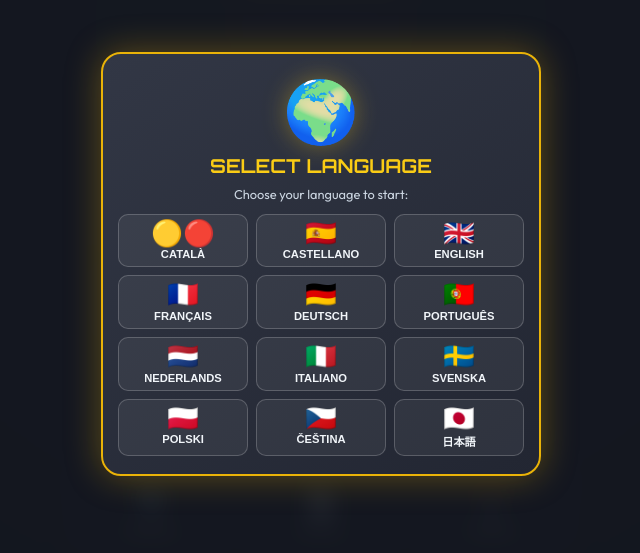
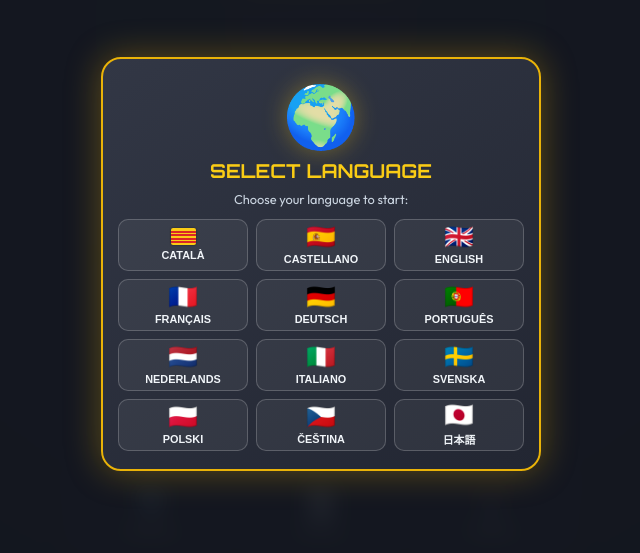
Before and after one commit to frangiga/GRAND-TOUR-CATALUNYA, a plain HTML site: page index.html in a window 1280 px wide. Shown: the part 136-689 px from the top of the page, without its empty margins (319-959 px from the left). Drawn offline with Linux system fonts and the light colour scheme.

Commit message:
Update index.html

```diff
--- a/index.html
+++ b/index.html
@@ -422,9 +422,11 @@ header p {
   display: flex;
   flex-direction: column;
   align-items: center;
-  gap: 2px;
+  gap: 4px;
   cursor: pointer;
   transition: all 0.2s ease;
+  height: 52px;
+  justify-content: center;
 }
 
 .btn-lang:hover {
@@ -434,12 +436,32 @@ header p {
 }
 
 .btn-lang .flag {
-  font-size: 1.6rem;
+  font-size: 1.5rem;
   line-height: 1;
 }
 
+/* Flag de Catalunya dibujada con CSS */
+.flag-catalunya {
+  width: 25px;
+  height: 17px;
+  background: #facc15;
+  border-radius: 2px;
+  box-shadow: 0 0 2px rgba(0,0,0,0.5);
+  display: flex;
+  flex-direction: column;
+  justify-content: space-evenly;
+  padding: 1px 0;
+  overflow: hidden;
+}
+
+.flag-catalunya .stripe {
+  height: 2px;
+  background-color: #dc2626;
+  width: 100%;
+}
+
 .btn-lang .lang-name {
-  font-size: 0.7rem;
+  font-size: 0.68rem;
   font-weight: 700;
   color: var(--gray-light);
   text-transform: uppercase;
@@ -538,7 +560,15 @@ footer a:hover {
     <p style="font-size: 0.8rem; color: var(--gray-muted); margin-bottom: 6px;">Choose your language to start:</p>
     <div class="language-grid">
       <!-- Fila 1 -->
-      <button class="btn-lang" onclick="selectLanguage('ca')"><span class="flag">🟡🔴</span><span class="lang-name">Català</span></button>
+      <button class="btn-lang" onclick="selectLanguage('ca')">
+        <span class="flag-catalunya">
+          <span class="stripe"></span>
+          <span class="stripe"></span>
+          <span class="stripe"></span>
+          <span class="stripe"></span>
+        </span>
+        <span class="lang-name">Català</span>
+      </button>
       <button class="btn-lang" onclick="selectLanguage('es')"><span class="flag">🇪🇸</span><span class="lang-name">Castellano</span></button>
       <button class="btn-lang" onclick="selectLanguage('en')"><span class="flag">🇬🇧</span><span class="lang-name">English</span></button>
       <!-- Fila 2 -->
```
